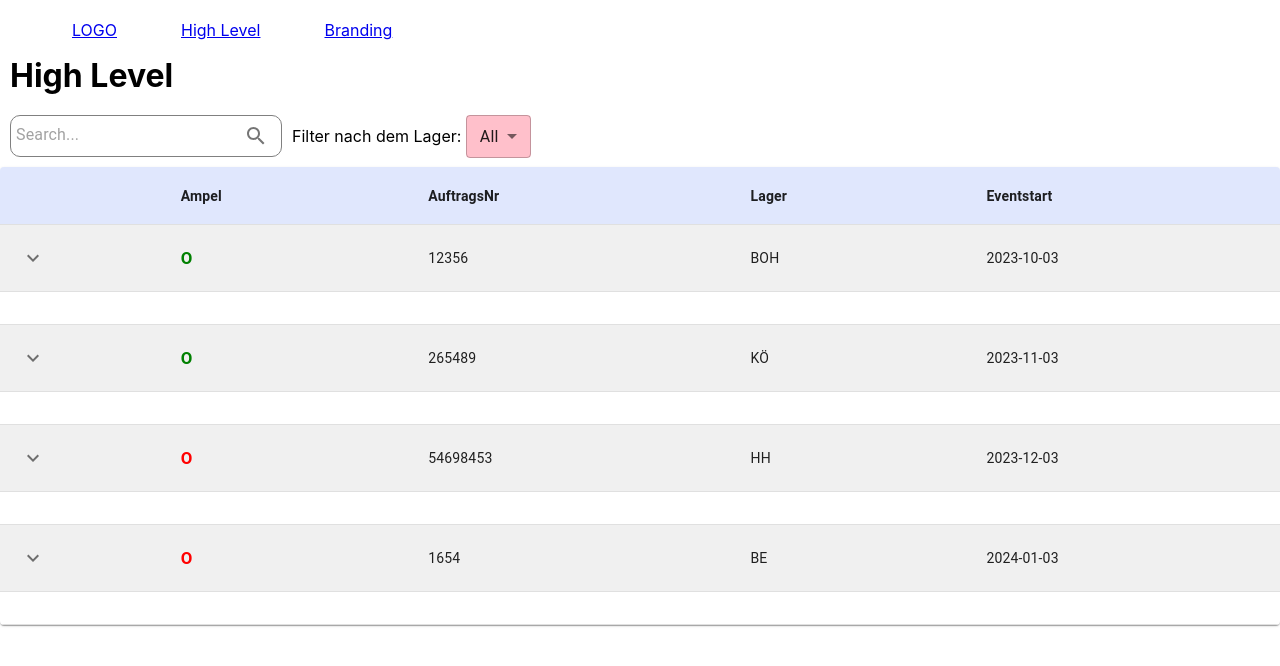
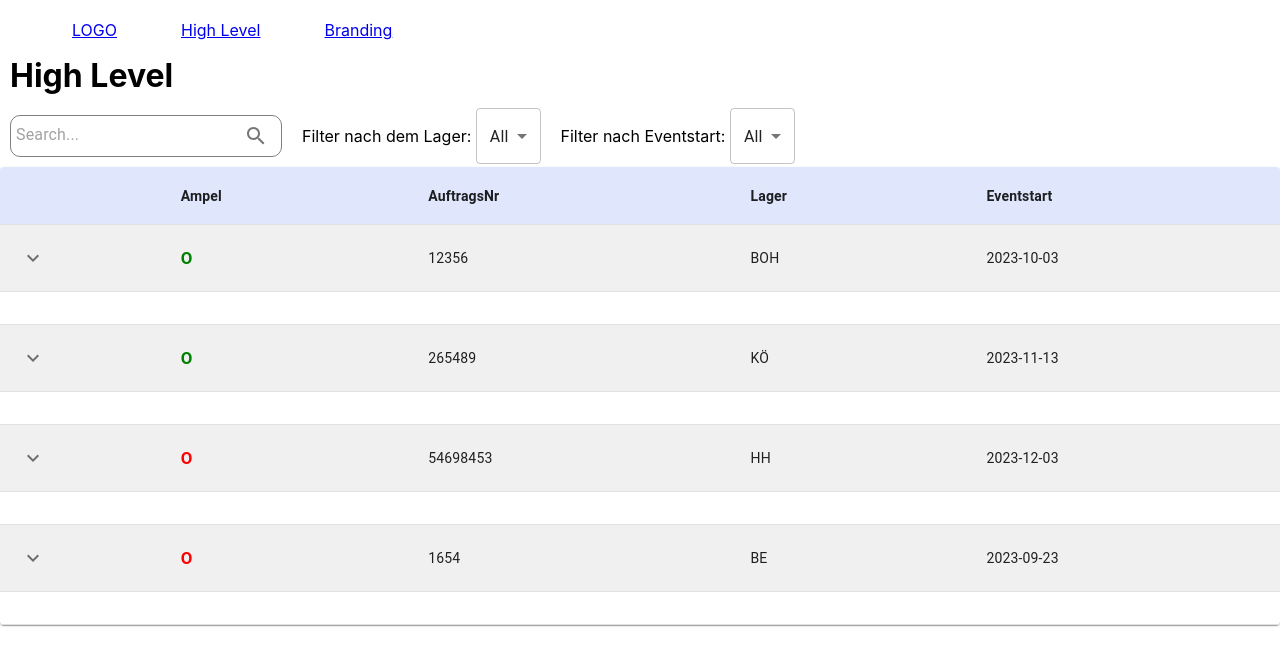
Before and after one commit to maomaohu5621/checkliste, a React (Create React App) app: page /highlevel in a window 1280 px wide. Shown: the top 666 px of the page. Built offline with nearby package versions, Linux system fonts and the light colour scheme.

Commit message:
Filter by event_date

```diff
--- a/src/App.css
+++ b/src/App.css
@@ -65,10 +65,17 @@ margin:10px;
 padding:0 5px;
 }
 
-.filter-frame .css-11u53oe-MuiSelect-select-MuiInputBase-input-MuiOutlinedInput-input{
-background-color: pink;
+/* .filter-frame .css-11u53oe-MuiSelect-select-MuiInputBase-input-MuiOutlinedInput-input{
 padding: 10px 14px;
+} */
+.filter-frame{
+  margin-left: 10px;
+  margin-right: 10px;
 }
+
+.filter-frame .css-qiwgdb {
+  padding: 10px 14px;
+  }
 h1{
   margin: 10px;
 }
--- a/src/HighLevel/FilterableTableHighLevel.js
+++ b/src/HighLevel/FilterableTableHighLevel.js
@@ -1,6 +1,6 @@
 import React, { useState } from 'react';
 import Header from '../Header';
-import {  Select, MenuItem } from '@mui/material';
+import { Select, MenuItem } from '@mui/material';
 import Table from '@mui/material/Table';
 import TableBody from '@mui/material/TableBody';
 import TableCell from '@mui/material/TableCell';
@@ -25,12 +25,12 @@ const FilterableTableHighLevel = () => {
   const [sortedOrder, setSortedOrder] = useState('asc');
   const [expandedRow, setExpandedRow] = useState(null);
   const [selectedLager, setSelectedLager] = useState('All');
+  const [selectedDateFilter, setSelectedDateFilter] = useState('all');
   const locations = ['All', ...new Set(data.map((item) => item.lager))];
 
   const handleLagerChange = (event) => {
     setSelectedLager(event.target.value);
   };
-
 
   const handleSearch = (event) => {
     setSearchTerm(event.target.value);
@@ -45,13 +45,30 @@ const FilterableTableHighLevel = () => {
     }
   };
 
+  const handleDateFilterChange = (event) => {
+    setSelectedDateFilter(event.target.value);
+  };
+
+  const calculateDateDifference = (eventDate, daysDifference) => {
+    const today = new Date();
+    const eventDateObj = new Date(eventDate);
+    const timeDiff = eventDateObj - today;
+    const daysDiff = timeDiff / (1000 * 60 * 60 * 24);
+    return daysDiff;
+  };
+
   const filteredData = data.filter(
     (item) =>
       (selectedLager === 'All' || item.lager === selectedLager) &&
       (item.status.toLowerCase().includes(searchTerm.toLowerCase()) ||
         item.auftragsnr.toLowerCase().includes(searchTerm.toLowerCase()) ||
-        item.event_date.toLowerCase().includes(searchTerm.toLowerCase()))
+        item.event_date.toLowerCase().includes(searchTerm.toLowerCase())) &&
+      (selectedDateFilter === 'all' ||
+        (selectedDateFilter === '30' && calculateDateDifference(item.event_date, 30) <= 30) ||
+        (selectedDateFilter === '60' && calculateDateDifference(item.event_date, 60) <= 60) ||
+        (selectedDateFilter === '90' && calculateDateDifference(item.event_date, 90) <= 90))
   );
+
 
 
   const sortedData = [...filteredData].sort((a, b) => {
@@ -70,8 +87,8 @@ const FilterableTableHighLevel = () => {
     }
   };
 
-  const getColorStatus=(status)=>{
-    switch(status){
+  const getColorStatus = (status) => {
+    switch (status) {
       case 'Fertig':
         return 'green';
       case 'Spät':
@@ -109,6 +126,16 @@ const FilterableTableHighLevel = () => {
                 {location}
               </MenuItem>
             ))}
+          </Select>
+        </div>
+
+        <div className="filter-frame">
+          <span>Filter nach Eventstart: </span>
+          <Select value={selectedDateFilter} onChange={handleDateFilterChange}>
+            <MenuItem value="all">All</MenuItem>
+            <MenuItem value="30">Heute + 30 Tage</MenuItem>
+            <MenuItem value="60">Heute + 60 Tage</MenuItem>
+            <MenuItem value="90">Heute + 90 Tage</MenuItem>
           </Select>
         </div>
       </div>
@@ -173,7 +200,7 @@ const FilterableTableHighLevel = () => {
                       )}
                     </IconButton>
                   </TableCell>
-                  <TableCell className='table-cell' style={{color: getColorStatus(item.status)}}><span className='fett-o'>O</span></TableCell>
+                  <TableCell className='table-cell' style={{ color: getColorStatus(item.status) }}><span className='fett-o'>O</span></TableCell>
                   <TableCell className='table-cell'>{item.auftragsnr}</TableCell>
                   <TableCell className='table-cell'>{item.lager}</TableCell>
                   <TableCell className='table-cell'>{item.event_date}</TableCell>
--- a/src/HighLevel/data.json
+++ b/src/HighLevel/data.json
@@ -6,11 +6,10 @@
         "pau_fau":"PAU1235",
         "lager": "BOH",
         "event_date": "2023-10-03",
-        "additionalContent": "Details for Row 1",
         "subTableData":[
             {
                 "id": 1,
-                "art_nr": "546313",
+                "art_nr": "EIN",
                 "vertrieb": "Fertig",
                 "marketing": "Fertig",
                 "branding":"Fertig",
@@ -22,7 +21,7 @@
             },
             {
                 "id": 2,
-                "art_nr": "1654313",
+                "art_nr": "KLA",
                 "vertrieb": "Fertig",
                 "marketing": "Fertig",
                 "branding":"Fertig",
@@ -34,7 +33,7 @@
             },
             {
                 "id": 3,
-                "art_nr": "12345",
+                "art_nr": "360",
                 "vertrieb": "Fertig",
                 "marketing": "Fertig",
                 "branding":"Fertig",
@@ -52,12 +51,11 @@
         "auftragsnr": "265489",
         "pau_fau":"FAU1235",
         "lager": "KÖ",
-        "event_date": "2023-11-03",
-        "additionalContent": "Details for Row 2",
+        "event_date": "2023-11-13",
         "subTableData":[
             {
                 "id": 1,
-                "art_nr": "546313",
+                "art_nr": "SPI",
                 "vertrieb": "Fertig",
                 "marketing": "Fertig",
                 "branding":"Fertig",
@@ -69,7 +67,7 @@
             },
             {
                 "id": 2,
-                "art_nr": "1654313",
+                "art_nr": "DRE",
                 "vertrieb": "Fertig",
                 "marketing": "Fertig",
                 "branding":"Fertig",
@@ -81,7 +79,7 @@
             },
             {
                 "id": 3,
-                "art_nr": "12345",
+                "art_nr": "EIN",
                 "vertrieb": "Fertig",
                 "marketing": "Fertig",
                 "branding":"Fertig",
@@ -100,11 +98,10 @@
         "pau_fau":"PAU35564",
         "lager": "HH",
         "event_date": "2023-12-03",
-        "additionalContent": "Details for Row 3",
         "subTableData":[
             {
                 "id": 1,
-                "art_nr": "546313",
+                "art_nr": "360",
                 "vertrieb": "Fertig",
                 "marketing": "Fertig",
                 "branding":"Fertig",
@@ -116,7 +113,7 @@
             },
             {
                 "id": 2,
-                "art_nr": "1654313",
+                "art_nr": "EIN",
                 "vertrieb": "Fertig",
                 "marketing": "Fertig",
                 "branding":"Fertig",
@@ -128,7 +125,7 @@
             },
             {
                 "id": 3,
-                "art_nr": "12345",
+                "art_nr": "KLA",
                 "vertrieb": "Fertig",
                 "marketing": "Fertig",
                 "branding":"Fertig",
@@ -147,12 +144,11 @@
         "auftragsnr": "1654",
         "pau_fau":"FAU35564",
         "lager": "BE",
-        "event_date": "2024-01-03",
-        "additionalContent": "Details for Row 3",
+        "event_date": "2023-09-23",
         "subTableData":[
             {
                 "id": 1,
-                "art_nr": "546313",
+                "art_nr": "SPI",
                 "vertrieb": "Fertig",
                 "marketing": "Fertig",
                 "branding":"Fertig",
@@ -164,7 +160,7 @@
             },
             {
                 "id": 2,
-                "art_nr": "1654313",
+                "art_nr": "DRE",
                 "vertrieb": "Fertig",
                 "marketing": "Fertig",
                 "branding":"Fertig",
@@ -176,7 +172,7 @@
             },
             {
                 "id": 3,
-                "art_nr": "12345",
+                "art_nr": "SPM",
                 "vertrieb": "Fertig",
                 "marketing": "Fertig",
                 "branding":"Fertig",
```
Also changed, not shown: src/HighLevel/FilterableTableHighLevel copy.js (+4 -3 lines). Lines whose indentation alone changed are shown as unchanged.
